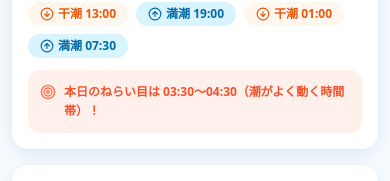
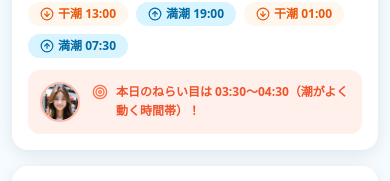
Before and after one commit to gworksandco/ai-fishing-girl-nav, a Next.js app: page / in a window 390 px wide. Shown: the part 801-982 px from the top of the page. Built offline with nearby package versions, Linux system fonts and the light colour scheme; no server answers.

Commit message:
Wire up random Nami photo display in header and tide chart box

```diff
--- a/app/page.tsx
+++ b/app/page.tsx
@@ -13,12 +13,20 @@ import TackleAffiliate from '@/components/TackleAffiliate';
 import { DEFAULT_AREA_ID, getAreaById } from '@/lib/areas';
 import { fetchWeather, type WeatherData } from '@/lib/weather';
 import { getNamiMessage, getFishingCondition, predictTargets, WIND_ALERT_THRESHOLD } from '@/lib/logic';
+import { pickRandomNamiPhoto } from '@/lib/namiPhotos';
 
 export default function Home() {
   const [areaId, setAreaId] = useState(DEFAULT_AREA_ID);
   const [weather, setWeather] = useState<WeatherData | null>(null);
   const [loading, setLoading] = useState(true);
   const [error, setError] = useState<string | null>(null);
+  // 訪問のたびにナミの写真をランダムに変える。SSR/CSRの不一致を避けるため
+  // 初期値はnullにし、マウント後（クライアント側）にだけ抽選する。
+  const [namiPhoto, setNamiPhoto] = useState<string | null>(null);
+
+  useEffect(() => {
+    setNamiPhoto(pickRandomNamiPhoto());
+  }, []);
 
   const area = getAreaById(areaId);
   const targets = predictTargets(area);
@@ -96,7 +104,7 @@ export default function Home() {
 
       <AreaSelector selectedAreaId={areaId} onChange={setAreaId} />
 
-      <NamiNavigator message={namiMessage} isAlert={isAlert} />
+      <NamiNavigator message={namiMessage} isAlert={isAlert} photoUrl={namiPhoto} />
 
       <LuckyColorCard condition={fishingCondition} />
 
@@ -104,7 +112,7 @@ export default function Home() {
 
       <HourlyForecast weather={weather} />
 
-      <TideChart area={area} weather={weather} />
+      <TideChart area={area} weather={weather} namiPhotoUrl={namiPhoto} />
 
       <CatchSection area={area} targets={targets} />
 
--- a/components/NamiNavigator.tsx
+++ b/components/NamiNavigator.tsx
@@ -5,18 +5,20 @@ import { AlertTriangle, Sparkles } from 'lucide-react';
 type Props = {
   message: string;
   isAlert: boolean;
+  photoUrl?: string | null;
 };
 
 /**
  * AI釣りガール「ナミ」のナビゲーションヘッダー。
- * アバターは1枚の軽量WebP画像（24KB程度、320x320）で表示。
- * public/nami-avatar.webp を差し替えれば見た目を更新できる。
+ * アバターは軽量WebP画像で表示。photoUrlが渡された場合はそれを使い、
+ * 訪問のたびにランダムなナミの写真が表示されるようにしている
+ * （lib/namiPhotos.ts の写真プールから選ばれる）。
  * 「今日のラッキーカラー」はLuckyColorCard（別カード）で表示する。
  */
-export default function NamiNavigator({ message, isAlert }: Props) {
+export default function NamiNavigator({ message, isAlert, photoUrl }: Props) {
   return (
     <div className="flex items-start gap-3 rounded-2xl bg-gradient-to-br from-ocean-500 to-ocean-700 p-4 text-white shadow-card sm:items-center sm:gap-4 sm:p-5">
-      <NamiAvatar />
+      <NamiAvatar photoUrl={photoUrl} />
       <div className="flex-1">
         <div className="mb-1 flex items-center gap-1.5">
           <span className="text-sm font-bold tracking-wide">ナミ</span>
@@ -43,12 +45,13 @@ export default function NamiNavigator({ message, isAlert }: Props) {
 // 古い画像を返し続けることがあるため、クエリ文字列でキャッシュを強制的に無効化する。
 const AVATAR_VERSION = 3;
 
-/** ナミのアバター画像（軽量WebP、public/nami-avatar.webp） */
-function NamiAvatar() {
+/** ナミのアバター画像（軽量WebP）。photoUrl未指定時はデフォルト画像にフォールバック。 */
+function NamiAvatar({ photoUrl }: { photoUrl?: string | null }) {
+  const src = photoUrl ?? `/nami-avatar.webp?v=${AVATAR_VERSION}`;
   return (
     // eslint-disable-next-line @next/next/no-img-element
     <img
-      src={`/nami-avatar.webp?v=${AVATAR_VERSION}`}
+      src={src}
       alt="ナミのアバター"
       width={80}
       height={80}
--- a/components/TideChart.tsx
+++ b/components/TideChart.tsx
@@ -27,9 +27,10 @@ ChartJS.register(CategoryScale, LinearScale, PointElement, LineElement, Tooltip,
 type Props = {
   area: FishingArea;
   weather: WeatherData | null;
+  namiPhotoUrl?: string | null;
 };
 
-export default function TideChart({ area, weather }: Props) {
+export default function TideChart({ area, weather, namiPhotoUrl }: Props) {
   const { chartData, extremes, currentHour, tidePhase, peakActivityHint } = useMemo(() => {
     const points = generateTideCurve(area);
     const extremes = findTideExtremes(points);
@@ -128,11 +129,23 @@ export default function TideChart({ area, weather }: Props) {
         ))}
       </div>
 
-      <div className="mt-3 flex items-start gap-2 rounded-xl bg-coral-500/10 px-3 py-3">
-        <Target className="mt-0.5 h-4 w-4 shrink-0 text-coral-500" />
-        <p className="text-xs font-semibold leading-relaxed text-coral-600 sm:text-sm">
-          {peakActivityHint}
-        </p>
+      <div className="mt-3 flex items-start gap-3 rounded-xl bg-coral-500/10 px-3 py-3">
+        {namiPhotoUrl && (
+          // eslint-disable-next-line @next/next/no-img-element
+          <img
+            src={namiPhotoUrl}
+            alt="ナミ"
+            width={40}
+            height={40}
+            className="h-10 w-10 shrink-0 rounded-full border-2 border-coral-500/40 object-cover"
+          />
+        )}
+        <div className="flex items-start gap-2">
+          <Target className="mt-0.5 h-4 w-4 shrink-0 text-coral-500" />
+          <p className="text-xs font-semibold leading-relaxed text-coral-600 sm:text-sm">
+            {peakActivityHint}
+          </p>
+        </div>
       </div>
 
       <p className="sr-only">現在時刻: {currentHour.toFixed(1)}時</p>
```
